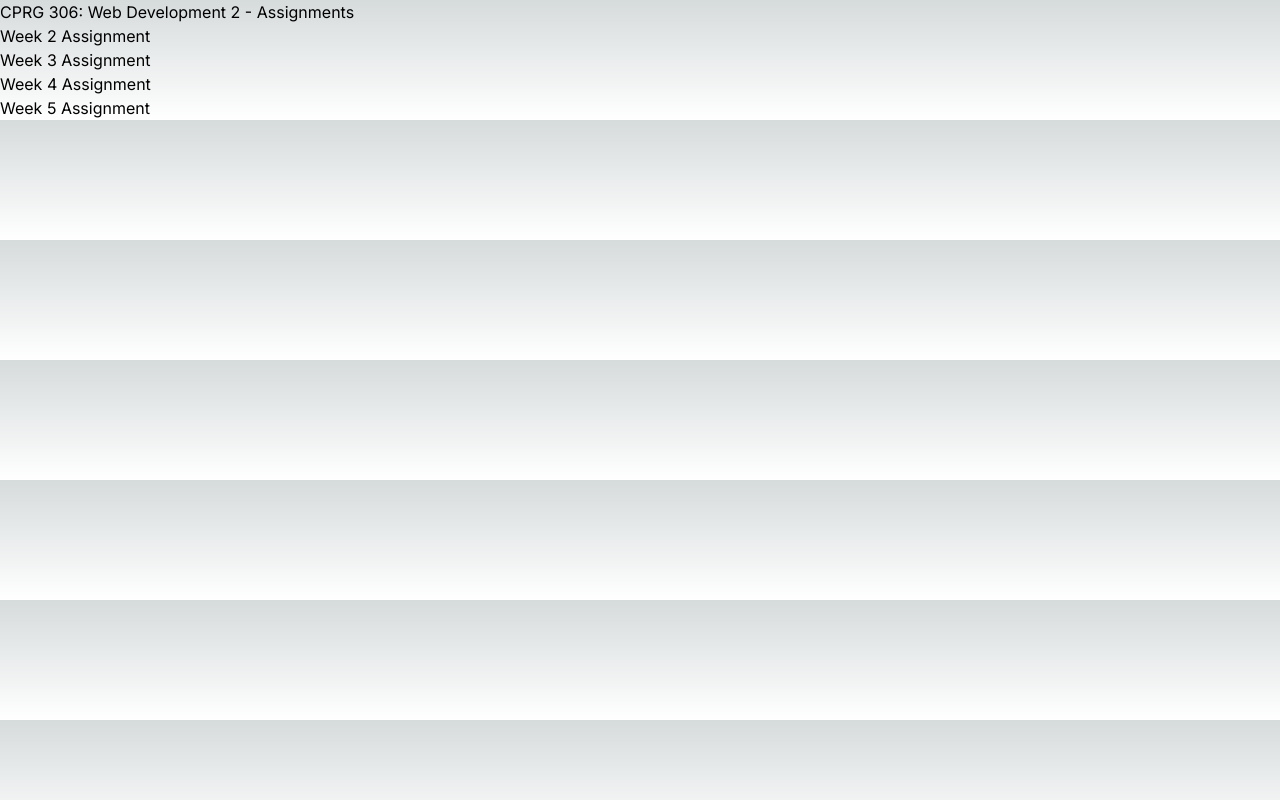
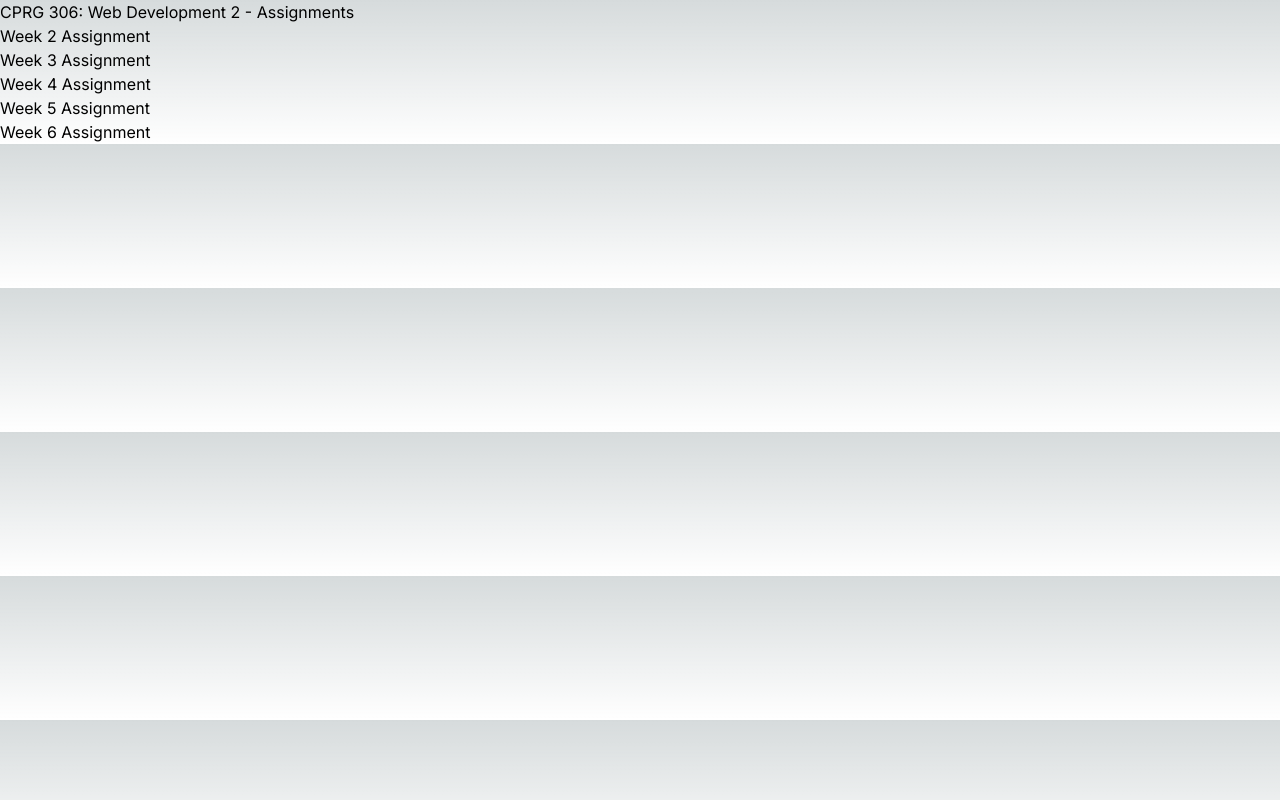
Before and after one commit to Komiboy1/cprg306-assignments, a Next.js app: page / in a window 1280 px wide. Built offline with nearby package versions, Linux system fonts and the light colour scheme.

Commit message:
updated page.js

```diff
--- a/app/page.js
+++ b/app/page.js
@@ -17,6 +17,9 @@ export default function Page() {
         <li>
           <Link href='week-5'>Week 5 Assignment</Link>
         </li>
+        <li>
+          <Link href="week-6">Week 6 Assignment</Link>
+        </li>
 
       </ul>
     </main>
```
